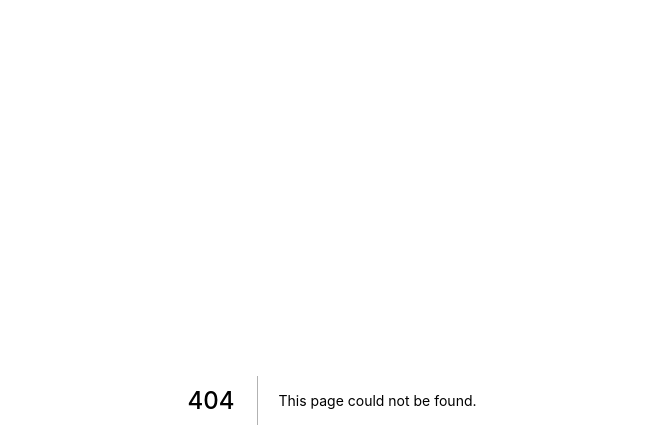
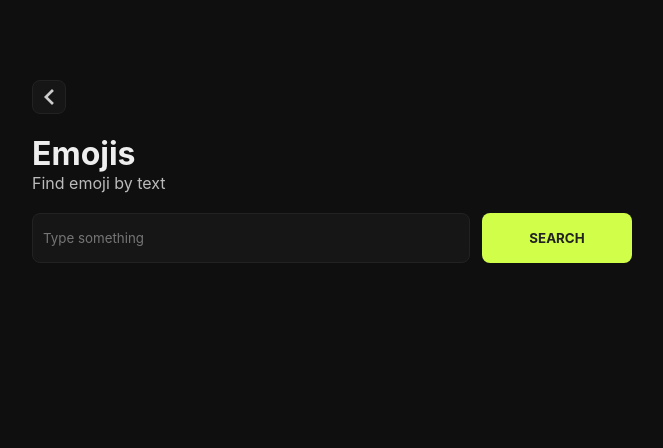
Before and after one commit to yuriportfolio/power-media, a Next.js app: page /emojis in a window 1280 px wide. Before the commit this address had no page. Shown: the top 448 px of the page, without its empty margins (308-971 px from the left). Built offline with nearby package versions, Linux system fonts and the light colour scheme.

Commit message:
emojis section and folder structure for requests

```diff
--- a/src/components/inputs/Button/styles.ts
+++ b/src/components/inputs/Button/styles.ts
@@ -7,7 +7,7 @@ export const Container = styled.button`
     border-radius: 8px;
     font-weight: bold;
     color: #222;
-    width: 150px;
+    width: 100%;
 
     display: flex;
     justify-content: center;
--- a/src/components/layout/PageContainer/styles.ts
+++ b/src/components/layout/PageContainer/styles.ts
@@ -6,6 +6,6 @@ export const Wrapper = styled.div`
 
 export const Container = styled.div`
     padding-top: 80px;
-    width: 600px;
+    max-width: 600px;
     margin: 0 auto;
 `
--- a/src/containers/Emojis/index.tsx
+++ b/src/containers/Emojis/index.tsx
@@ -1,14 +1,66 @@
+import { FormEvent, useRef, useState } from 'react'
+import { toast } from 'react-hot-toast'
+
+import CopyCard from '../../components/datadisplay/CopyCard'
+import DotLoading from '../../components/feedback/DotLoading'
+import BackButton from '../../components/inputs/BackButton'
+import Button from '../../components/inputs/Button'
+import TextInput from '../../components/inputs/TextInput'
 import PageContainer from '../../components/layout/PageContainer'
+import PageHeader from '../../components/layout/PageHeader'
+import emojisPrompt from '../../prompts/emojis-prompt'
+import { postSendMessageToChatGPT } from '../../services/chatgpt'
 import * as S from './styles'
 
-function Emojis() {
+function EmojisPage() {
+    const inputDescriptionRef = useRef<HTMLInputElement>(null)
+
+    const [isLoading, setIsLoading] = useState(false)
+    const [emojis, setEmojis] = useState([])
+
+    async function handleFetchEmojis(event: FormEvent<HTMLFormElement>) {
+        event.preventDefault()
+        setIsLoading(true)
+
+        try {
+            const { data } = await postSendMessageToChatGPT({
+                prompt: emojisPrompt(inputDescriptionRef.current.value)
+            })
+
+            setEmojis(data.choices[0].text.split(','))
+            inputDescriptionRef.current.value = ''
+        } catch (error) {
+            toast.error('Error. try again :(')
+        } finally {
+            setIsLoading(false)
+        }
+    }
+
     return (
         <>
             <PageContainer>
+                <BackButton href='/' />
 
+                <PageHeader
+                    title='Emojis'
+                    description='Find emoji by text'
+                />
+
+                <S.FormGroup onSubmit={handleFetchEmojis} >
+                    <TextInput ref={inputDescriptionRef} placeholder='Type something' />
+                    <Button disabled={isLoading} type='submit' className="btn-submit">
+                        {isLoading ? <DotLoading /> : 'SEARCH'}
+                    </Button>
+                </S.FormGroup>
+
+                <S.List>
+                    {emojis.map((emoji, key) => (
+                        <CopyCard key={key} text={emoji} />
+                    ))}
+                </S.List>
             </PageContainer>
         </>
     )
 }
 
-export default Emojis
+export default EmojisPage
--- a/src/containers/Emojis/styles.ts
+++ b/src/containers/Emojis/styles.ts
@@ -1,3 +1,17 @@
 import styled from "styled-components";
 
 export const Container = styled.div``
+
+export const FormGroup = styled.form`
+    margin-bottom: 40px;
+
+    display: grid;
+    grid-template-columns: 1fr 150px;
+    gap: 12px;
+`
+
+export const List = styled.div`
+    display: flex;
+    flex-direction: column;
+    gap: 14px;
+`
--- a/src/containers/Hashtags/styles.ts
+++ b/src/containers/Hashtags/styles.ts
@@ -3,8 +3,8 @@ import styled from 'styled-components'
 export const FormGroup = styled.form`
     margin-bottom: 40px;
 
-    display: flex;
-    align-items: center;
+    display: grid;
+    grid-template-columns: 1fr 150px;
     gap: 12px;
 `
 
--- a/src/containers/Home/data.ts
+++ b/src/containers/Home/data.ts
@@ -20,7 +20,7 @@ export const apps = [
     {
         title: 'Emoji Suggest',
         description: 'assaddsd',
-        url: '/hashtags',
+        url: '/emojis',
         icon: '😀',
     },
     {
--- /dev/null
+++ b/src/pages/emojis.tsx
@@ -0,0 +1 @@
+export { default } from '../containers/Emojis'
--- /dev/null
+++ b/src/prompts/emojis-prompt.ts
@@ -0,0 +1,6 @@
+export default function (value: string) {
+    return `
+        Provide five examples of emojis that best represent the following phrase: "${value}".
+        Return each item separated by a comma and without a line break.
+    `;
+}
--- /dev/null
+++ b/src/prompts/hashtags-prompt.ts
@@ -0,0 +1,6 @@
+export default function (value: string) {
+    return `
+        Generate 5 hashtags in Portuguese for a post about ${value}.
+        Return each item separated by a comma, in lowercase, and without a line break.
+    `;
+}
--- /dev/null
+++ b/src/services/api.ts
@@ -0,0 +1,13 @@
+import axios from "axios";
+
+const CHATGPT_KEY = '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'
+
+const api = axios.create({
+  baseURL: "https://api.openai.com",
+  headers: {
+    "Content-Type": "application/json",
+    Authorization: `Bearer ${CHATGPT_KEY}`
+  },
+});
+
+export default api;
--- /dev/null
+++ b/src/services/chatgpt.ts
@@ -0,0 +1,16 @@
+import api from "./api";
+
+type postSendMessageToChatGPTData = {
+    prompt: string
+}
+
+export async function postSendMessageToChatGPT({ prompt }: postSendMessageToChatGPTData) {
+    return await api.post('/v1/engines/text-davinci-003-playground/completions', {
+        prompt: prompt,
+        temperature: 0.22,
+        max_tokens: 500,
+        top_p: 1,
+        frequency_penalty: 0,
+        presence_penalty: 0,
+    })
+}
```
Also changed, not shown: src/containers/Hashtags/index.tsx (+4 -19 lines).
